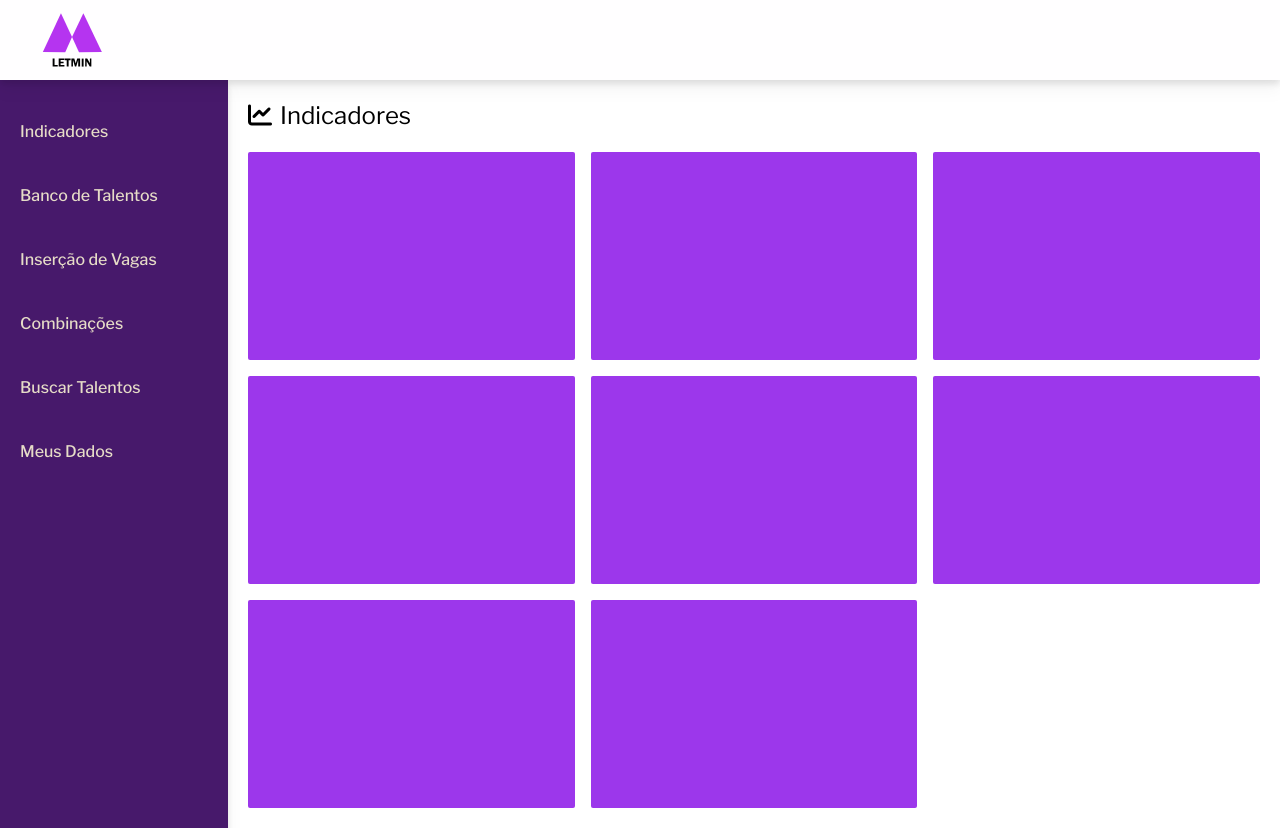
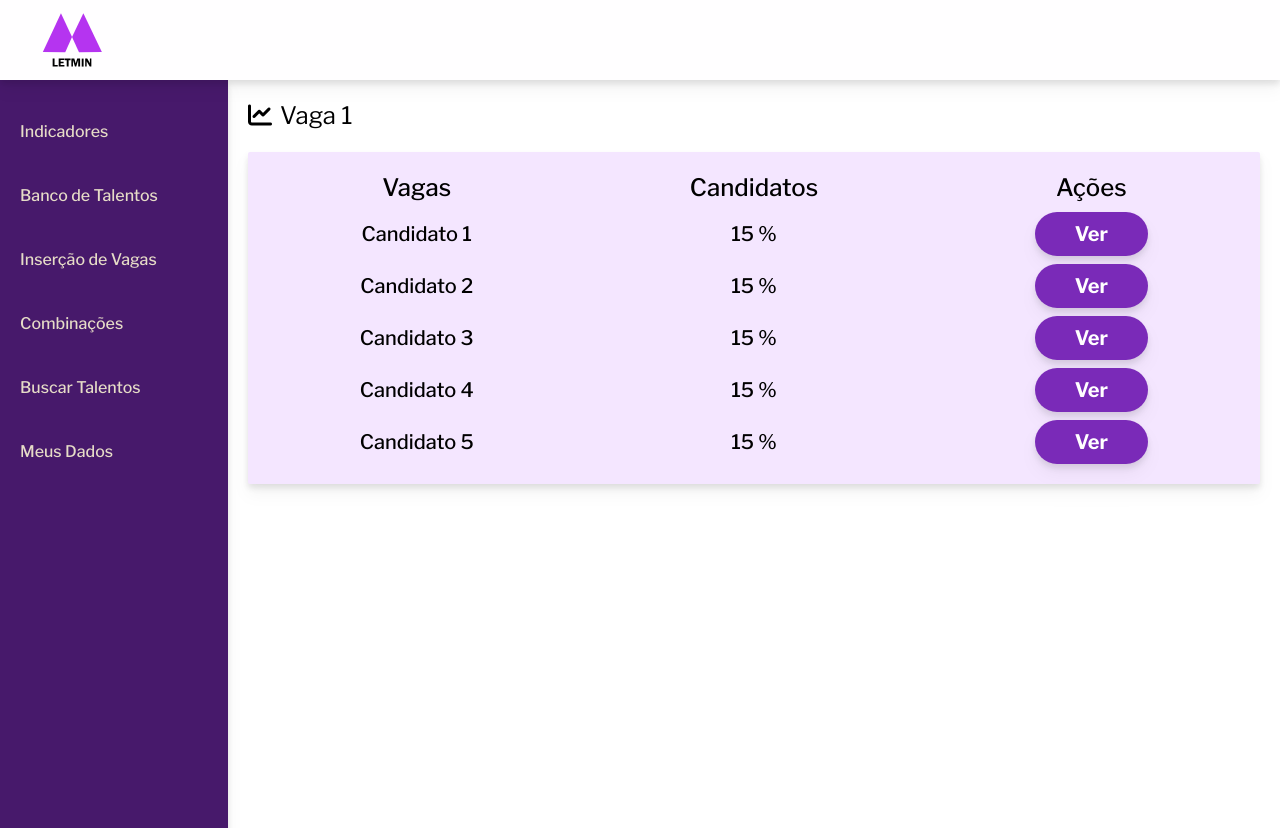
Before and after one commit to LETMIN-Corp/letmin-client, a React (Vite) app: page /company/vacancy/data in a window 1280 px wide. After the commit the page ends 800 px from the top, so only its background shows below. Built offline with nearby package versions, Linux system fonts and the light colour scheme.

Commit message:
Company Vacancy Data page in progress
Co-Authored-By: Gabriel Gato <70043907+Gato-Gabriel@users.noreply.github.com>
Co-Authored-By: cajuuuuu <85528914+cajuuuuu@users.noreply.github.com>

```diff
--- /dev/null
+++ b/src/Components/Items/CandidateData.tsx
@@ -0,0 +1,28 @@
+import { Link } from "react-router-dom";
+import SecondaryButton from "../Buttons/SecondaryButton";
+import SecondaryLink from "../Links/SecondaryLink";
+
+interface ComponentInterface {
+    name: string,
+    compatibility: number,
+    curriculum: string,
+};
+
+const CandidateData : React.FC<ComponentInterface> = ({ name, compatibility, curriculum }) => {
+
+    return (
+        <div className='flex md:text-xl text-md font-medium pt-2'>
+            <div className='w-4/12 flex justify-center items-center text-center'>
+                { name }
+            </div>
+            <div className='w-4/12 flex justify-center items-center text-center'>
+                { compatibility } %
+            </div>
+            <div className='w-4/12 flex justify-center items-center text-center'>
+                <SecondaryLink path={ curriculum } text='Ver'></SecondaryLink>
+            </div>
+        </div>
+    );
+}
+
+export default CandidateData;
--- a/src/Views/Company/CompanyIndicators.tsx
+++ b/src/Views/Company/CompanyIndicators.tsx
@@ -9,24 +9,44 @@ const CompanyIndicators = () => {
 
     let lista = ([
         {
-            name: 'Pasta X',
+            name: 'Gerente',
+            candidate: 8,
+        },
+        {
+            name: 'Mecânico',
+            candidate: 45,
+        },
+        {
+            name: 'Supervisor',
             candidate: 15,
         },
         {
-            name: 'Pasta Y',
+            name: 'Técnico em Informática',
             candidate: 15,
         },
         {
-            name: 'Pasta Z',
+            name: 'Técnico em Eletrônica',
+            candidate: 56,
+        },
+        {
+            name: 'Gerente',
+            candidate: 8,
+        },
+        {
+            name: 'Mecânico',
+            candidate: 45,
+        },
+        {
+            name: 'Supervisor',
             candidate: 15,
         },
         {
-            name: 'Pasta W',
+            name: 'Técnico em Informática',
             candidate: 15,
         },
         {
-            name: 'Pasta T',
-            candidate: 15,
+            name: 'Técnico em Eletrônica',
+            candidate: 56,
         },
     ]);
 
@@ -76,7 +96,7 @@ const CompanyIndicators = () => {
                             )
                         }
                         {
-                            lista.map((candidate) => <VacancyData name="name" candidates={ candidate } />)
+                            lista.map((row, key) => <VacancyData key={ key } name={ row.name } candidates={ row.candidate } />)
                         }
 
                     </div>
--- a/src/Views/Company/CompanyVacancyData.tsx
+++ b/src/Views/Company/CompanyVacancyData.tsx
@@ -1,4 +1,5 @@
 import CompanyDefault from './CompanyDefault';
+import CandidateData from '../../Components/Items/CandidateData';
 import { useEffect } from 'react';
 
 const CompanyVacancyData = () => {
@@ -6,23 +7,86 @@ const CompanyVacancyData = () => {
         window.document.title = 'Letmin - Dados da Vaga';
     }, []);
 
+    let lista = ([
+        {
+            name: 'Candidato 1',
+            compatibility: 15,
+            curriculum: '/link',
+        },
+        {
+            name: 'Candidato 2',
+            compatibility: 15,
+            curriculum: '/link',
+        },
+        {
+            name: 'Candidato 3',
+            compatibility: 15,
+            curriculum: '/link',
+        },
+        {
+            name: 'Candidato 4',
+            compatibility: 15,
+            curriculum: '/link',
+        },
+        {
+            name: 'Candidato 5',
+            compatibility: 15,
+            curriculum: '/link',
+        },
+    ]);
+
     return (
         <CompanyDefault>
             <div className="p-5">
                 <h1 className='text-2xl'>
                     <i className="fa-solid fa-chart-line mr-2"></i>
-                    <span>Indicadores</span>
+                    <span>Vaga 1</span>
                 </h1>
-                <div className='mt-5 grid md:grid-cols-2 lg:grid-cols-3 gap-4'>
+                {/* <div className='mt-5 grid md:grid-cols-2 lg:grid-cols-3 gap-4'>
                     <div className='bg-primary w-full h-52 rounded-sm'></div>
                     <div className='bg-primary w-full h-52 rounded-sm'></div>
                     <div className='bg-primary w-full h-52 rounded-sm'></div>
                     <div className='bg-primary w-full h-52 rounded-sm'></div>
                     <div className='bg-primary w-full h-52 rounded-sm'></div>
                     <div className='bg-primary w-full h-52 rounded-sm'></div>
-                    <div className='bg-primary w-full h-52 rounded-sm'></div>
-                    <div className='bg-primary w-full h-52 rounded-sm'></div>
+                </div> */}
+
+                <div className='bg-lilac w-full py-5 mt-5 rounded-sm drop-shadow-lg'>
+                    <div className='flex md:text-xl lg:text-2xl text-lg font-medium'> {/* Cabeçalho */}
+                        <div className='w-4/12 flex justify-center'>
+                            Vagas
+                        </div>
+                        <div className='w-4/12 flex justify-center'>
+                            Candidatos
+                        </div>
+                        <div className='w-4/12 flex justify-center'>
+                            Ações
+                        </div>
+                    </div>
+                    <div> {/* Corpo */}
+                        {/* <VacancyData name='Técnico de Informática' candidates={ 10 }/>
+                        <VacancyData name='Supervisor' candidates={ 15 }/>
+                        <VacancyData name='Gerente' candidates={ 8 }/>
+                        <VacancyData name='Mecânico' candidates={ 45 }/>
+                        <VacancyData name='Supervisor' candidates={ 15 }/>
+                        <VacancyData name='Gerente' candidates={ 8 }/>
+                        <VacancyData name='Mecânico' candidates={ 45 }/>
+                        <VacancyData name='Supervisor' candidates={ 15 }/>
+                        <VacancyData name='Gerente' candidates={ 8 }/>
+                        <VacancyData name='Mecânico' candidates={ 45 }/> */}
+
+                        {
+                            lista.length === 0 && (
+                                <div className='mt-5 text-center md:text-left text-dark-purple text-lg font-medium'>Nenhuma pasta encontrada</div>
+                            )
+                        }
+                        {
+                            lista.map((row, key) => <CandidateData key={ key } name={ row.name } compatibility={ row.compatibility } curriculum={ row.curriculum } />)
+                        }
+
+                    </div>
                 </div>
+
             </div>
         </CompanyDefault>
     );
```
